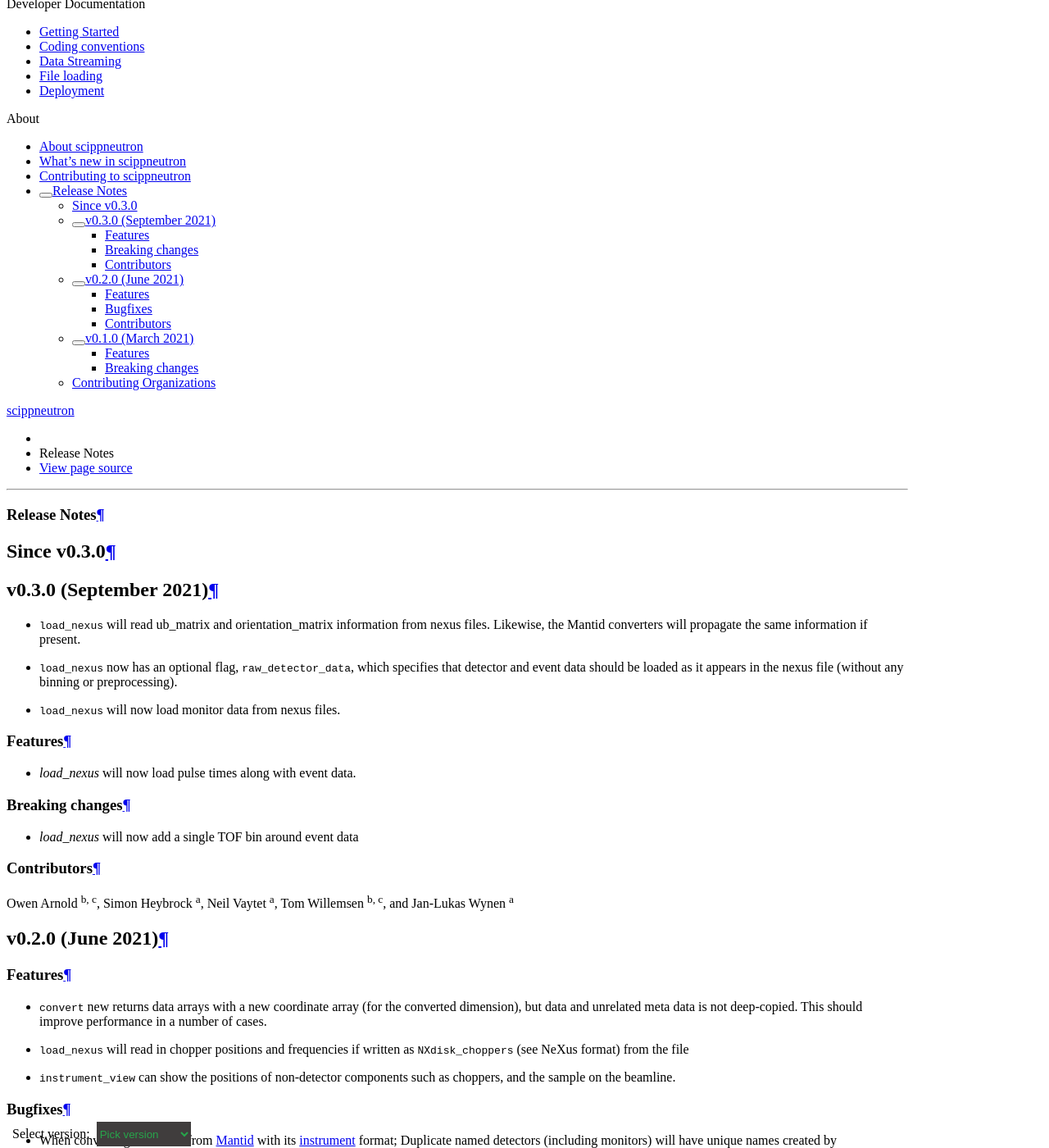
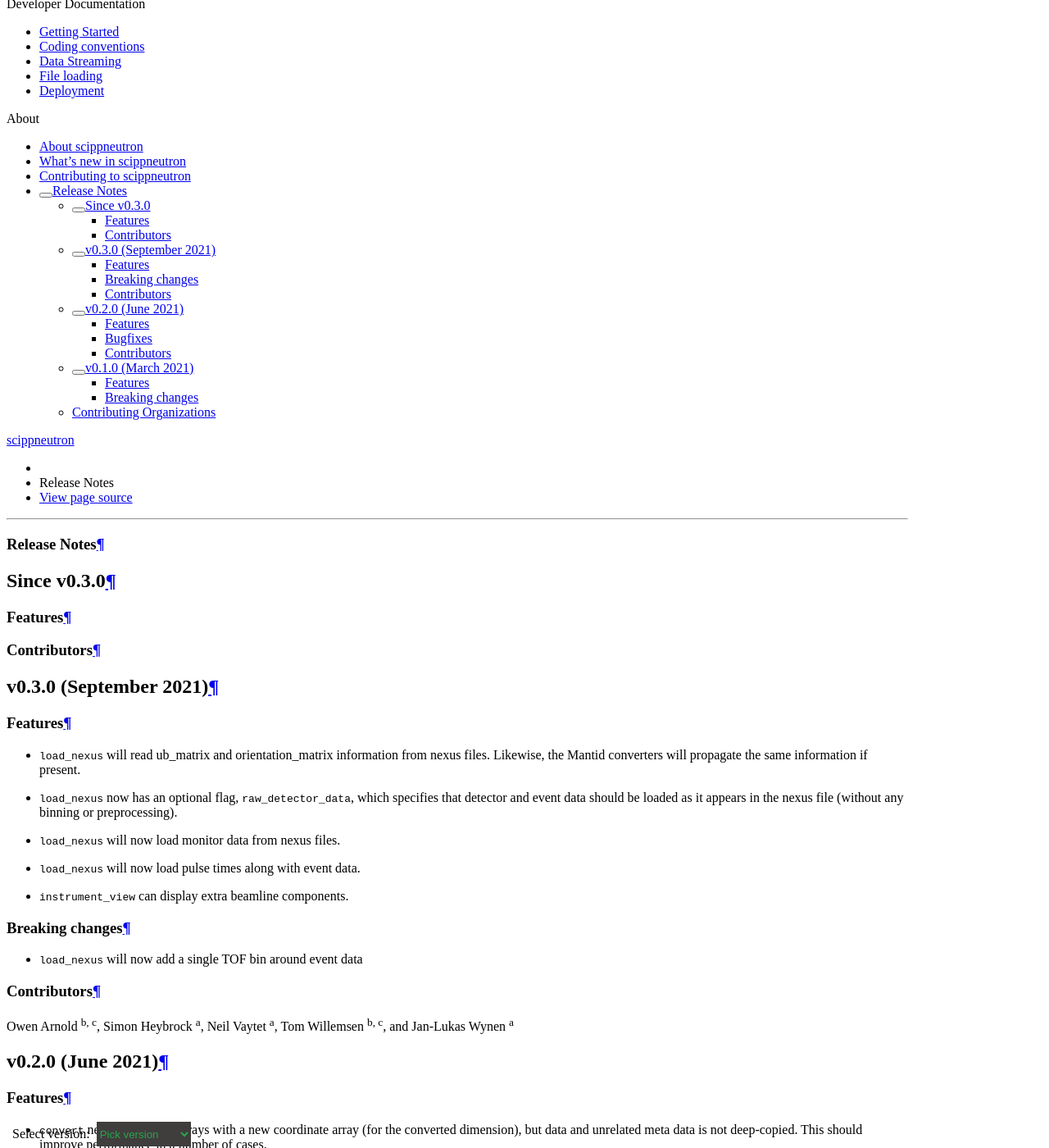
Before and after one commit to scipp/scippneutron, a Sphinx documentation site: the page built from docs/about/release-notes.rst, in a window 1280 px wide and 1400 px high, scrolled down 464 px. Shown: the whole window at 82% size. Built offline with Sphinx 7.4.7 and the Read the Docs theme 2.0.0, drawn with Linux system fonts in a browser that asks for light colours.

Commit message:
Fix release notes

```diff
--- a/docs/about/release-notes.rst
+++ b/docs/about/release-notes.rst
@@ -6,22 +6,28 @@
 Since v0.3.0
 ------------
 
+Features
+~~~~~~~~
+
+Contributors
+~~~~~~~~~~~~
+
 v0.3.0 (September 2021)
 -----------------------
+
+Features
+~~~~~~~~
 
 * ``load_nexus`` will read ub_matrix and orientation_matrix information from nexus files. Likewise, the Mantid converters will propagate the same information if present.
 * ``load_nexus`` now has an optional flag, ``raw_detector_data``, which specifies that detector and event data should be loaded as it appears in the nexus file (without any binning or preprocessing).
 * ``load_nexus`` will now load monitor data from nexus files.
-
-Features
-~~~~~~~~
-
-* `load_nexus` will now load pulse times along with event data.
+* ``load_nexus`` will now load pulse times along with event data.
+* ``instrument_view`` can display extra beamline components.
 
 Breaking changes
 ~~~~~~~~~~~~~~~~
 
-* `load_nexus` will now add a single TOF bin around event data
+* ``load_nexus`` will now add a single TOF bin around event data
 
 Contributors
 ~~~~~~~~~~~~
```
